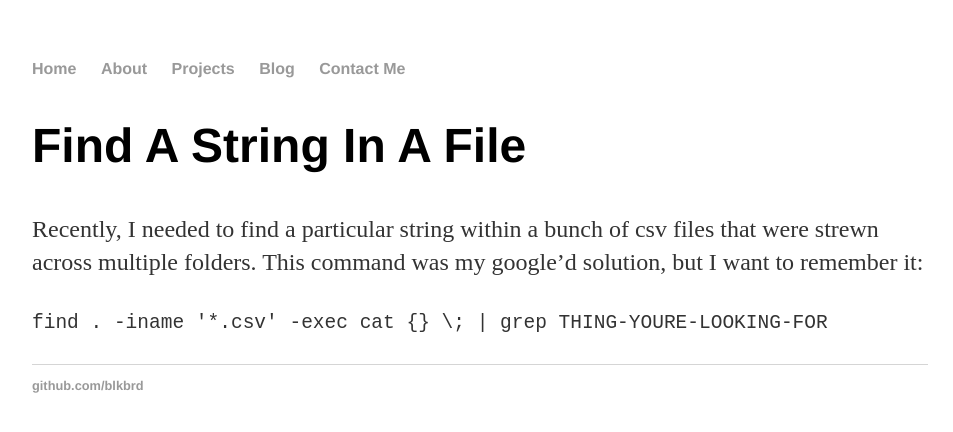
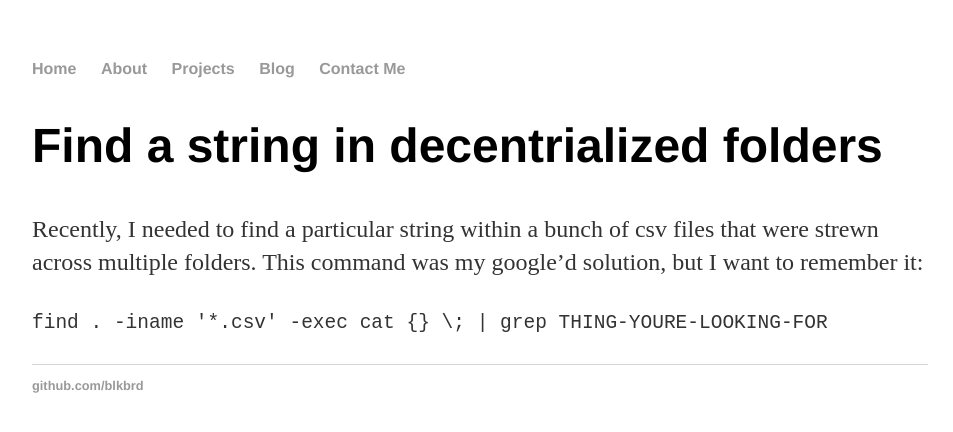
Before and after one commit to blkbrd/blkbrd.github.io, a Jekyll site: the page built from _posts/2017-09-22-Find-a-string-in-a-file.md, in a window 1280 px wide. Shown: the top 432 px of the page, without its empty margins (160-1113 px from the left). Built offline with Jekyll 4.4.1, drawn with Linux system fonts in a browser that asks for light colours; our own code applies the rules of GitHub Pages for plain Markdown files.

Commit message:
Update 2017-09-22-Find-a-string-in-a-file.md

```diff
--- a/_posts/2017-09-22-Find-a-string-in-a-file.md
+++ b/_posts/2017-09-22-Find-a-string-in-a-file.md
@@ -1,3 +1,9 @@
+---
+layout: post
+title: "Find a string in decentrialized folders"
+date: 2017-09-22
+---
+
 Recently, I needed to find a particular string within a bunch of csv files that were strewn across multiple folders.
 This command was my google'd solution, but I want to remember it:
 
```
